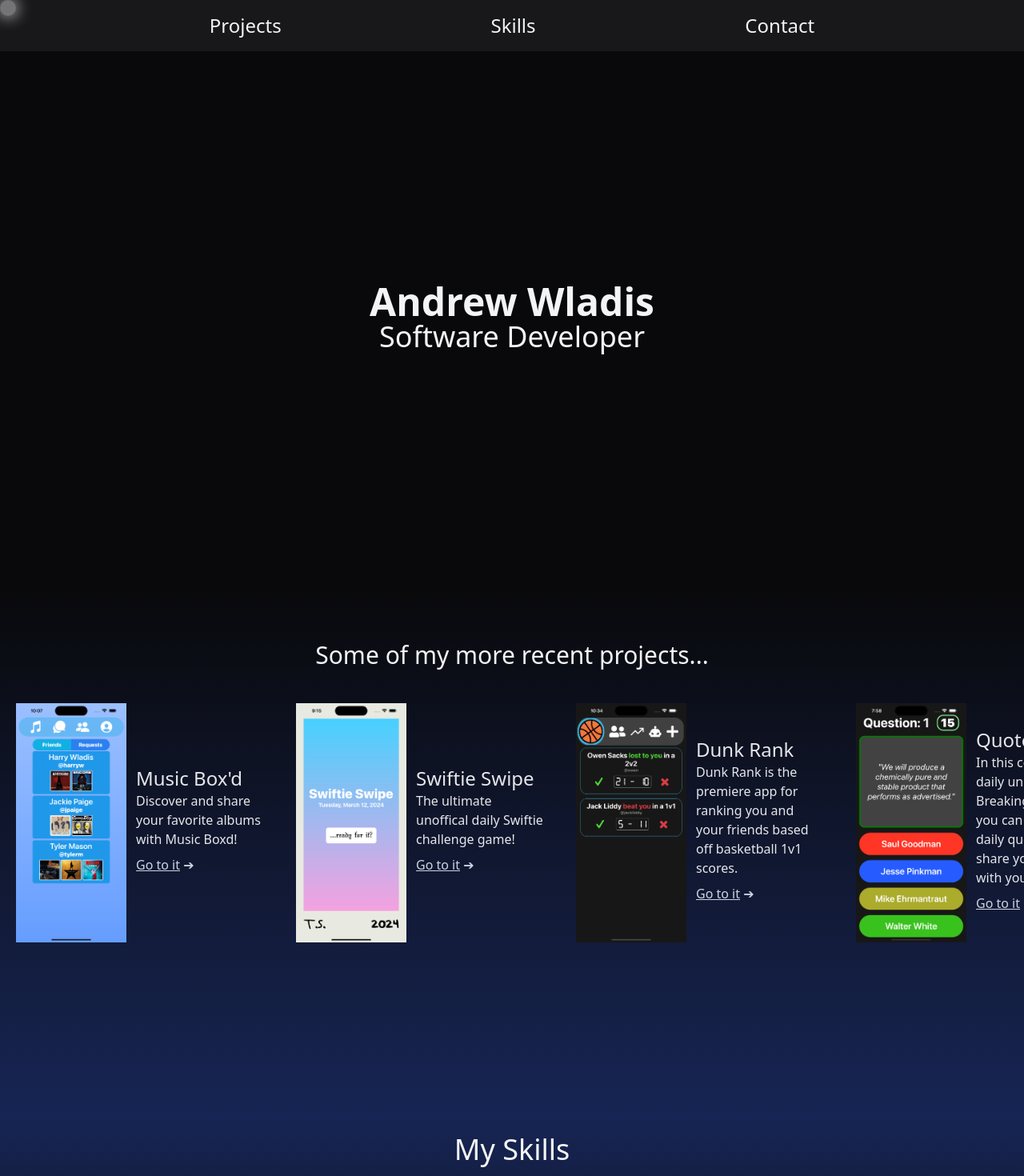
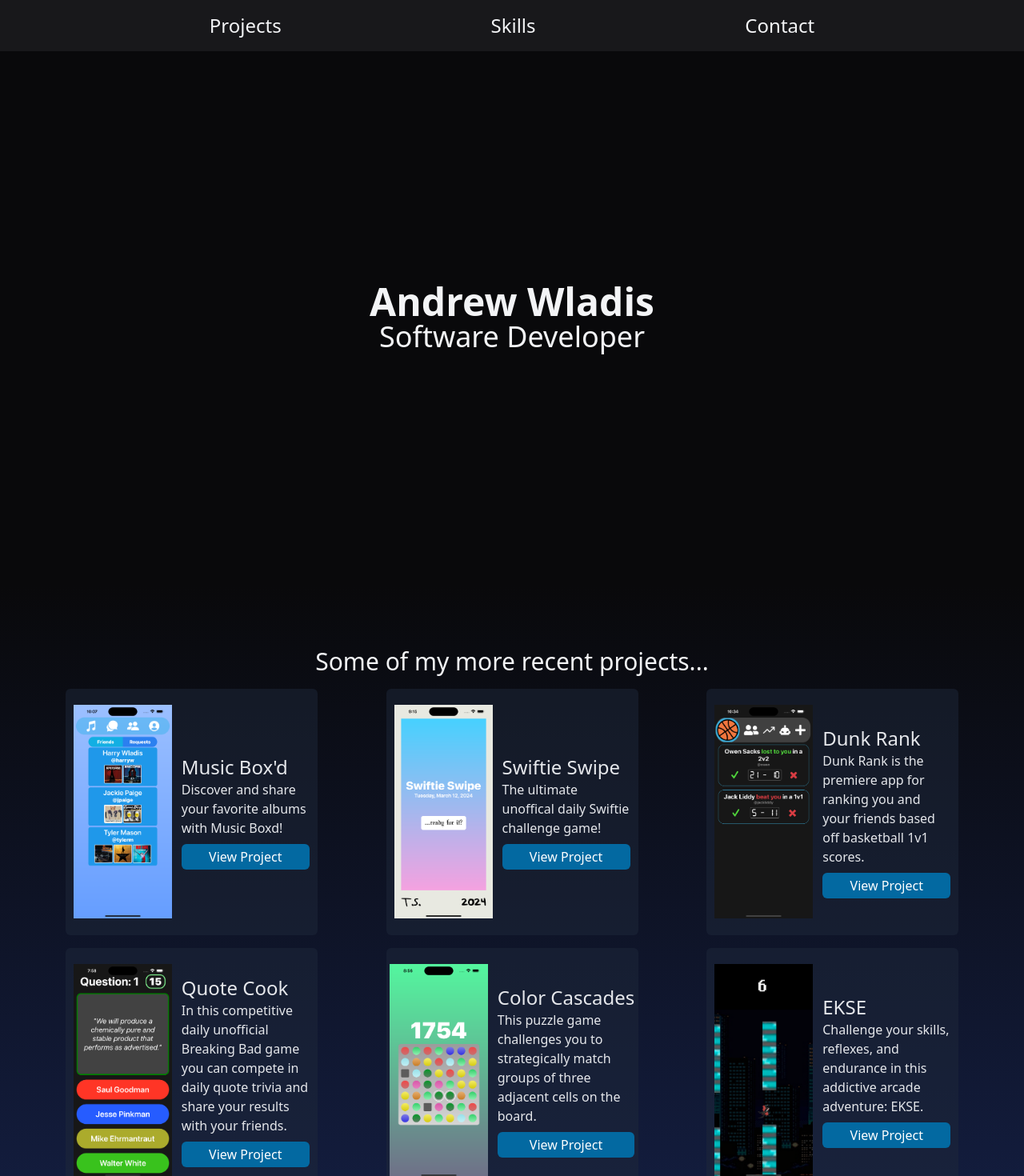
Before and after one commit to AndrewWladis/new-next-portfolio, a Next.js app: page / in a window 1280 px wide. Shown: the top 1470 px of the page at 80% size. Built offline with nearby package versions, Linux system fonts and the light colour scheme.

Commit message:
Updated project display

```diff
--- a/src/app/page.tsx
+++ b/src/app/page.tsx
@@ -38,19 +38,10 @@
       <div className="w-full flex items-center justify-center flex-col h-5/6">
         <h1 className="text-gray-100 text-5xl font-sans font-semibold">Andrew Wladis</h1>
         <h2 className="text-gray-100 text-4xl font-sans">Software Developer</h2>
-        {isDesktop ? <div
-          className="bg-white bg-opacity-40 absolute rounded-xl shadow-white-glow"
-          style={{
-            width: '20px',
-            height: '20px',
-            top: mousePosition.y + 'px',
-            left: mousePosition.x + 'px',
-          }}
-        ></div> : null}
       </div>
-      <div id="projects" className="w-full h-5/6 bg-gradient-to-b from-zinc-950 to-blue-950 flex flex-col" style={{ paddingTop: 70 }}>
-        <h1 className="text-gray-100 text-3xl font-sans text-center">Some of my more recent projects...</h1>
-        <div className='flex flex-row overflow-x-scroll overflow-y-hidden'>
+      <div id="projects" className="w-full bg-gradient-to-b from-zinc-950 to-blue-950 flex flex-col" style={{ paddingTop: 70 }}>
+        <h1 className="text-gray-100 text-3xl font-sans text-center py-2 ">Some of my more recent projects...</h1>
+        <div className='flex flex-wrap justify-evenly'>
           {[
             {
               name: "Music Box'd",
@@ -92,27 +83,29 @@
                   null
                 ) : (
                   <div
-                    className="h-96 flex flex-row items-center justify-center"
+                    className="flex flex-row items-center justify-center bg-slate-800 bg-opacity-50 p-1 mx-1 my-2 rounded-md duration-500 ease-in-out hover:bg-opacity-100"
                     style={{
-                      minWidth: 350
+                      minWidth: 315
                     }}
                     key={item.name.replace(/\s/g, "").toLowerCase()}
                   >
                     <Image
                       src={`/${item.name.replace(/\s/g, "").toLowerCase()}.png`}
-                      width={150}
-                      height={417}
+                      width={135}
+                      height={300}
                       alt={item.name}
                       style={{
-                        minWidth: 150,
-                        minHeight: 417
+                        minWidth: 135,
+                        minHeight: 300
                       }}
                       className='pr-3 object-contain'
                     />
                     <div className='flex flex-col justify-center h-full'>
                       <p className="text-gray-200 text-2xl font-sans text-left font-medium">{item.name}</p>
                       <p className="text-gray-200 text-m font-sans text-left w-40">{item.description}</p>
-                      <a className="text-slate-300 text-l font-sans text-left py-2" href={item.link} target="_blank"><u>Go to it</u> &#10132;</a>
+                      <button className="bg-sky-700 text-gray-100 font-sans text-m p-1 rounded-md mt-2 duration-300 ease-in-out  hover:bg-sky-900">
+                        <a className="text-white text-l font-sans text-left py-2" href={item.link} target="_blank">View Project</a>
+                      </button>
                     </div>
                   </div>
                 )}
```
